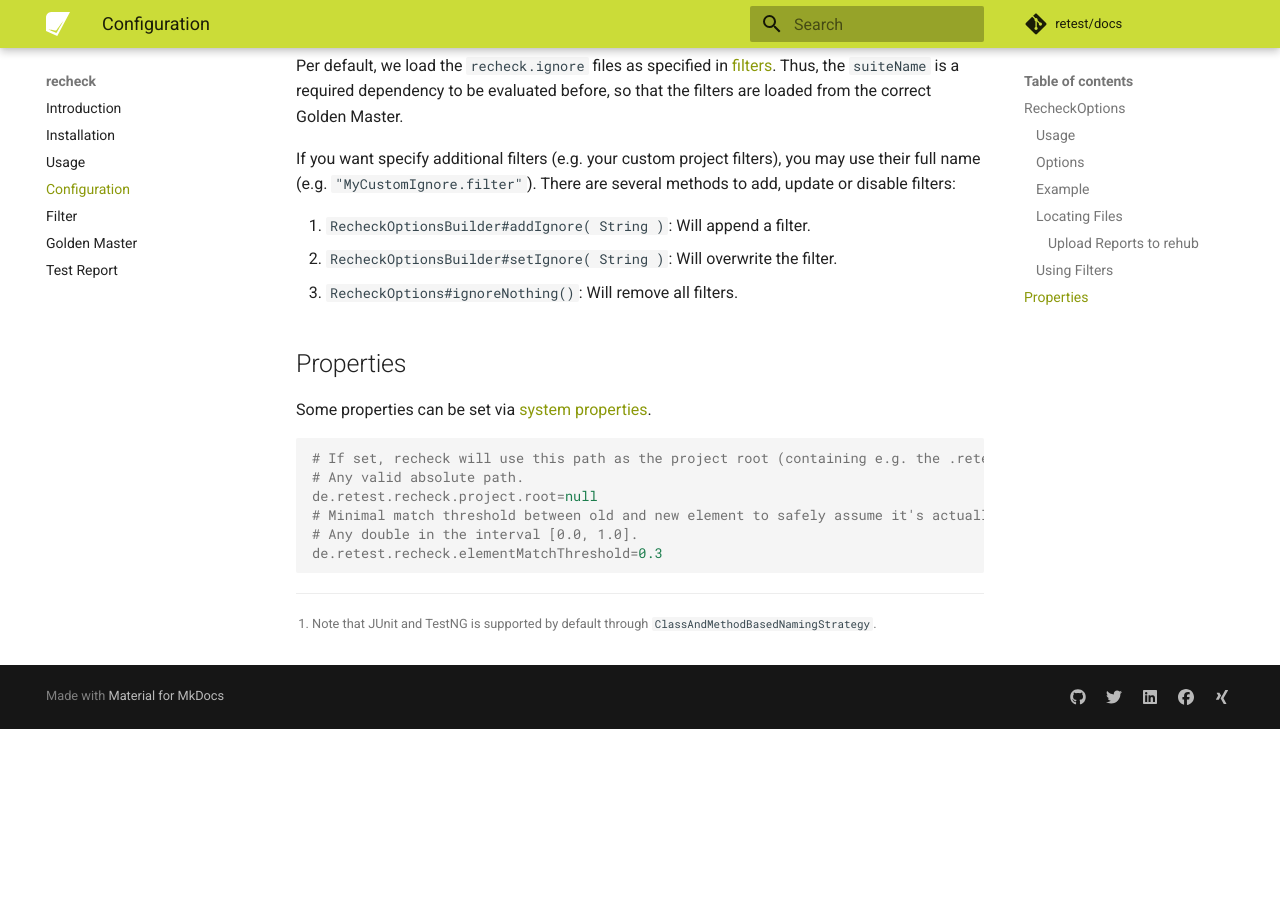
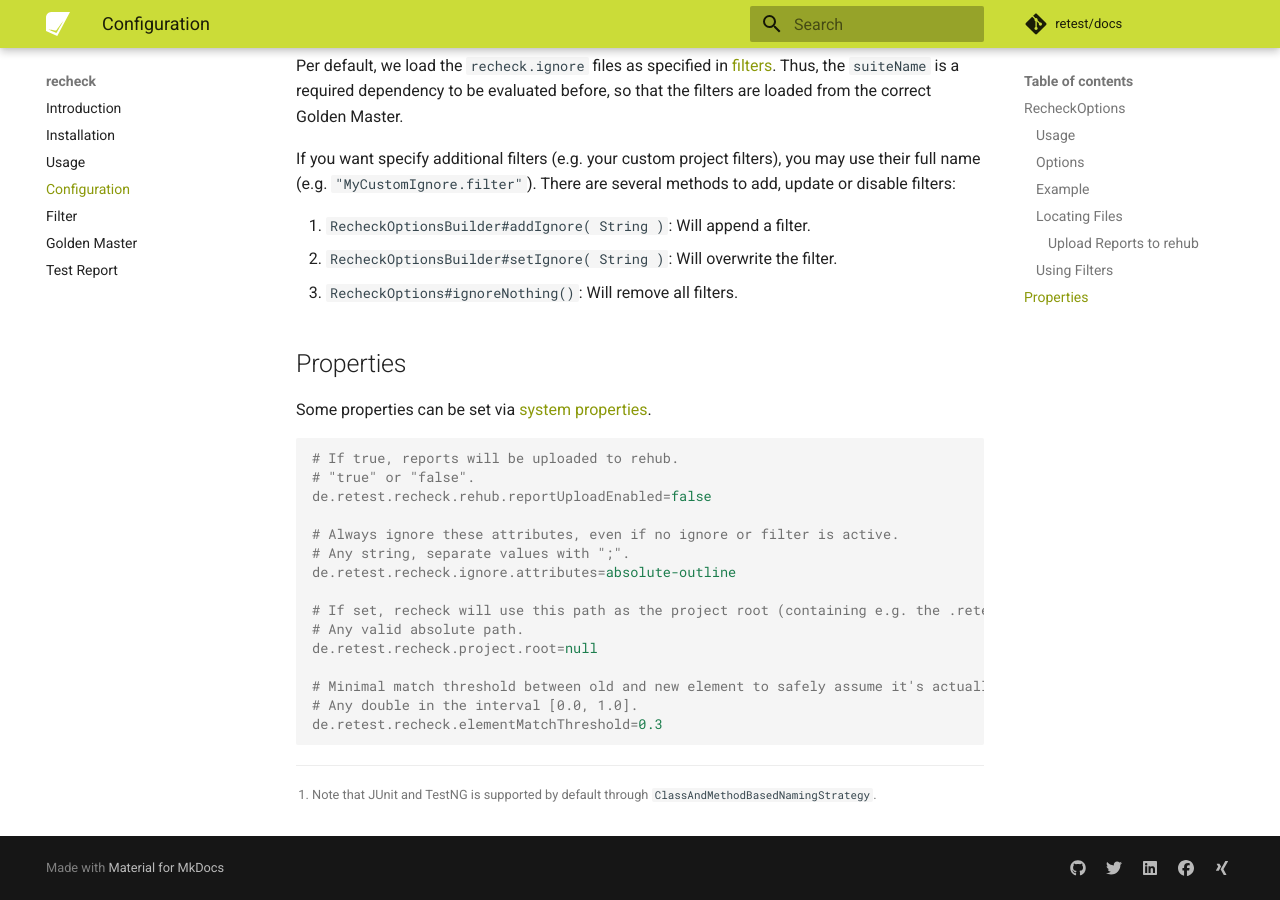
Before and after one commit to retest/docs, an MkDocs documentation site: the page built from docs/recheck/usage/configuration.md, in a window 1280 px wide and 900 px high, scrolled down 2893 px. Built offline with MkDocs 1.6.1 and Material for MkDocs 9.7.7, drawn with Linux system fonts in a browser that asks for light colours; comment, search, counter and statistics services are not loaded; before the commit the page ends 3622 px from its top, so only the background shows below that.

Commit message:
Document properties from defaults

````diff
--- a/docs/recheck/usage/configuration.md
+++ b/docs/recheck/usage/configuration.md
@@ -101,9 +101,18 @@ If you want specify additional filters (e.g. your custom project filters), you m
 Some properties can be set via [system properties](https://docs.oracle.com/javase/8/docs/api/java/lang/System.html#setProperty-java.lang.String-java.lang.String-).
 
 ```properties
+# If true, reports will be uploaded to rehub.
+# "true" or "false".
+de.retest.recheck.rehub.reportUploadEnabled=false
+
+# Always ignore these attributes, even if no ignore or filter is active.
+# Any string, separate values with ";".
+de.retest.recheck.ignore.attributes=absolute-outline
+
 # If set, recheck will use this path as the project root (containing e.g. the .retest folder).
 # Any valid absolute path.
 de.retest.recheck.project.root=null
+
 # Minimal match threshold between old and new element to safely assume it's actually the same.
 # Any double in the interval [0.0, 1.0].
 de.retest.recheck.elementMatchThreshold=0.3
````
